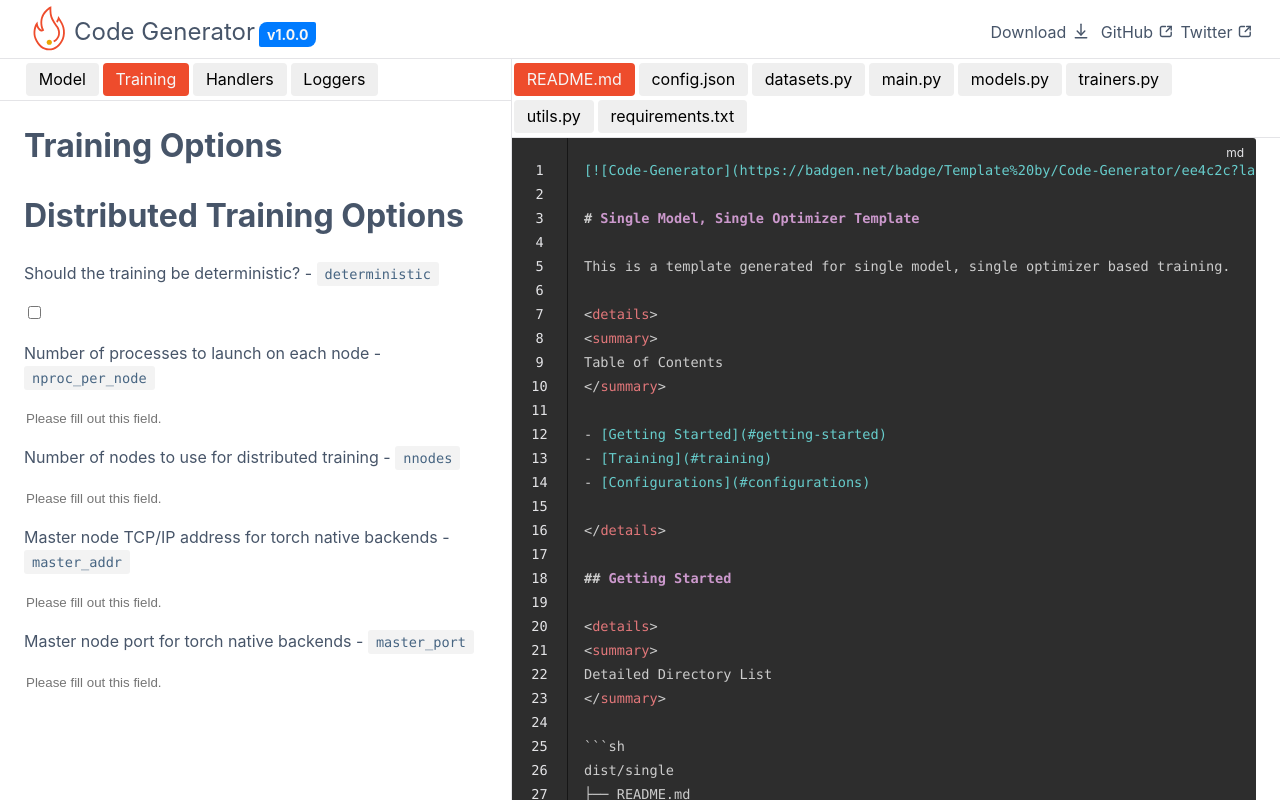
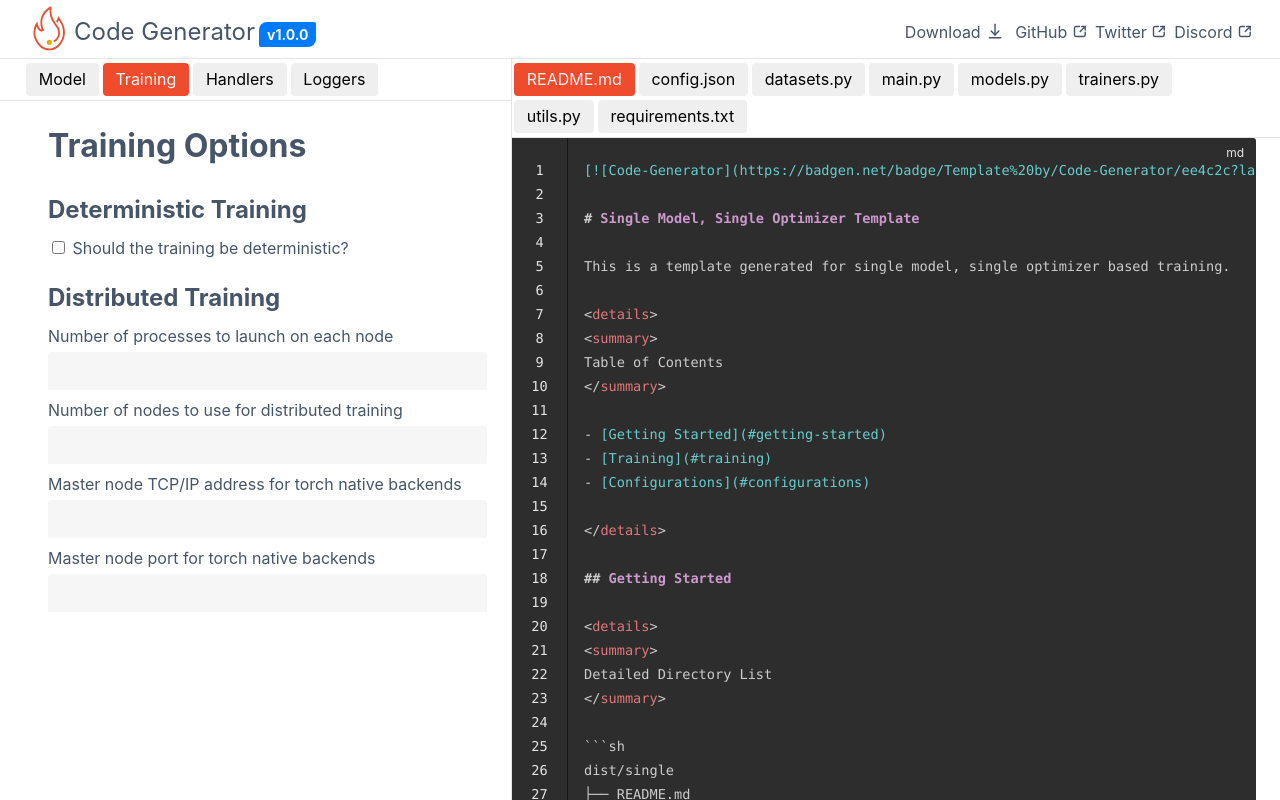
Before and after one commit to ydcjeff/code-generator-js, a Vue app: page / in a window 1280 px wide. Both pictures are taken after a click on the button "Training". Shown: the top 800 px of the page. Built offline with nearby package versions, Linux system fonts and the light colour scheme.

Commit message:
wip: style training & handlers tab, extract css into main.css

```diff
--- /dev/null
+++ b/src/assets/main.css
@@ -0,0 +1,40 @@
+/* margin for left pane tabs */
+.tab {
+  --left-pane-margin-x: 1.5rem;
+  margin: 0 var(--left-pane-margin-x);
+}
+/* input style for text and number */
+input {
+  font-family: var(--font-family-base);
+  font-size: var(--font-size);
+}
+input[type='text'],
+input[type='number'] {
+  border-radius: 3px 3px 0 0;
+  border: 1px solid var(--c-white-light);
+  background: var(--c-white-light);
+  padding: 0.5rem 1rem;
+  width: 100%;
+}
+.inputs-wrapper {
+  position: relative;
+}
+input[type='text'] ~ .expand,
+input[type='number'] ~ .expand {
+  position: absolute;
+  bottom: 0;
+  left: 0;
+  width: 100%;
+  border-bottom: 2px solid var(--c-brand-red);
+  transform: scaleX(0);
+  transition: transform 0.25s ease-in-out;
+}
+input[type='text']:focus,
+input[type='number']:focus {
+  outline: none;
+  background: var(--c-white);
+}
+input[type='text']:focus ~ .expand,
+input[type='number']:focus ~ .expand {
+  transform: scaleX(1);
+}
--- a/src/components/NavBar.vue
+++ b/src/components/NavBar.vue
@@ -85,6 +85,40 @@
         rel="noopener noreferrer"
       >
         Twitter
+        <svg
+          xmlns="http://www.w3.org/2000/svg"
+          xmlns:xlink="http://www.w3.org/1999/xlink"
+          aria-hidden="true"
+          role="img"
+          class="iconify iconify--system-uicons"
+          width="15"
+          height="15"
+          preserveAspectRatio="xMidYMid meet"
+          viewBox="0 0 21 21"
+        >
+          <g
+            fill="none"
+            fill-rule="evenodd"
+            stroke="currentColor"
+            stroke-width="2"
+            stroke-linecap="round"
+            stroke-linejoin="round"
+          >
+            <path d="M18.5 8.5v-5h-5"></path>
+            <path d="M18.5 3.5l-7 7"></path>
+            <path
+              d="M10.5 3.5h-5a2 2 0 0 0-2 2v10a2 2 0 0 0 2 2h11a2 2 0 0 0 2-2v-4"
+            ></path>
+          </g>
+        </svg>
+      </a>
+      <a
+        class="external-links"
+        href="https://discord.gg/djZtm3EmKj"
+        target="_blank"
+        rel="noopener noreferrer"
+      >
+        Discord
         <svg
           xmlns="http://www.w3.org/2000/svg"
           xmlns:xlink="http://www.w3.org/1999/xlink"
--- a/src/components/TabHandlers.vue
+++ b/src/components/TabHandlers.vue
@@ -1,29 +1,35 @@
 <template>
-  <div class="handlers">
-    <p>{{ _to_save.description }}</p>
+  <div class="tab handlers">
+    <h1>Ignite Handlers Options</h1>
+    <h2>Checkpointing</h2>
+    <p>{{ to_save.description }}</p>
     <div
-      v-for="(value, key, index) in _to_save.options"
+      v-for="(value, key, index) in to_save.options"
       :key="index"
       class="saving"
     >
+      <label :for="key">
         <input
           :id="key"
           :type="value.type"
           :value="key"
-        v-model="to_save[key]"
-        @change="saveConfig('to_save', to_save)"
+          v-model="toSave[key]"
+          @change="saveConfig('to_save', toSave)"
         />
-      <label :for="key">{{ titleCase(key) }} ({{ value.description }})</label>
+        {{ titleCase(key) }} ({{ value.description }})</label
+      >
     </div>
     <div v-for="(h, index) in restHandlers" :key="index" class="inputs-wrapper">
       <template v-if="h.type === 'checkbox'">
+        <label :for="h.name">
           <input
             :id="h.name"
             :type="h.type"
             v-model="restHandlersValue[h.name]"
             @change="saveConfig(h.name, restHandlersValue[h.name])"
           />
-        <label :for="h.name">{{ h.description }}</label>
+          {{ h.description }}</label
+        >
       </template>
       <template v-else-if="h.type === 'number'">
         <label :for="h.name">{{ h.description }}</label>
@@ -63,61 +69,34 @@ export default {
       restHandlersObj[k] = ''
     }
     const restHandlersValue = ref(restHandlersObj)
-    const to_save = ref({})
-    return { to_save, restHandlers, restHandlersValue, saveConfig }
-  },
-  data() {
+    const toSave = ref({})
+
     return {
-      _to_save: to_save
-    }
-  },
-  methods: {
-    titleCase(value) {
-      return value[0].toUpperCase() + value.slice(1)
+      to_save,
+      toSave,
+      restHandlers,
+      restHandlersValue,
+      saveConfig,
+      titleCase
     }
   }
+}
+
+function titleCase(value) {
+  return value[0].toUpperCase() + value.slice(1)
 }
 </script>
 
 <style scoped>
-.handlers {
-  padding: 0 1rem;
+@import url('../assets/main.css');
+
+.tab label {
+  display: block;
+  width: max-content;
+  margin-top: 0.5rem;
+  margin-bottom: 0.25rem;
 }
 .saving {
   margin: 0.75rem;
 }
-input {
-  font-family: var(--font-family-base);
-  font-size: var(--font-size);
-}
-input[type='text'],
-input[type='number'] {
-  border-radius: 3px 3px 0 0;
-  border: 1px solid var(--c-white-light);
-  background: var(--c-white-light);
-  padding: 0.5rem 1rem;
-  width: 100%;
-}
-.inputs-wrapper {
-  position: relative;
-}
-input[type='text'] ~ .expand,
-input[type='number'] ~ .expand {
-  position: absolute;
-  bottom: 0;
-  left: 0;
-  width: 100%;
-  border-bottom: 2px solid var(--c-brand-red);
-  transform: scaleX(0);
-  transition: transform 0.25s ease-in-out;
-}
-input[type='text']:focus,
-input[type='number']:focus {
-  outline: none;
-  background: var(--c-white);
-}
-input[type='text']:focus ~ .expand,
-input[type='number']:focus ~ .expand {
-  transform: scaleX(1);
-}
 </style>
--- a/src/components/TabModel.vue
+++ b/src/components/TabModel.vue
@@ -1,8 +1,8 @@
 <template>
-  <div class="tab-model">
+  <div class="tab model">
     <h1>Model Selection</h1>
     <div class="domain">
-      <h2><label for="domain-select">Domain:</label></h2>
+      <h2><label for="domain-select">Domain</label></h2>
       <select
         name="domain"
         id="domain-select"
@@ -21,7 +21,7 @@
     </div>
     <div class="subdomain" v-if="selectedDomain">
       <h3>
-        <label for="subdomain-select">{{ selectedDomain }} Sub Domains:</label>
+        <label for="subdomain-select">{{ selectedDomain }} Sub Domains</label>
       </h3>
       <select
         name="subdomain"
@@ -42,7 +42,7 @@
     <div class="model" v-if="selectedSubDomain">
       <h4>
         <label for="model-select"
-          >{{ selectedSubDomain }} Available Models:</label
+          >{{ selectedSubDomain }} Available Models</label
         >
       </h4>
       <select
@@ -126,9 +126,8 @@ export default {
 </script>
 
 <style scoped>
-.tab-model {
-  margin: 0 1.5rem;
-}
+@import url('../assets/main.css');
+
 .domain,
 .subdomain,
 .model {
--- a/src/components/TabTraining.vue
+++ b/src/components/TabTraining.vue
@@ -1,28 +1,102 @@
 <template>
-  <h1>Training Options</h1>
-  <ConfigComponent
-    title="Distributed Training Options"
-    :configsFromFile="tranining"
-    @add-config="saveConfig"
-  ></ConfigComponent>
+  <div class="tab training">
+    <h1>Training Options</h1>
+    <h2 class="training">Deterministic Training</h2>
+    <label :for="deterministic.name">
+      <input
+        :name="deterministic.name"
+        :id="deterministic.name"
+        :type="deterministic.type"
+        v-model="isDeterministic"
+        @change="saveDeterministic"
+      />
+      {{ deterministic.description }}</label
+    >
+    <h2 class="training">Distributed Training</h2>
+    <div
+      v-for="(d, index) in distributedConfigs"
+      :key="index"
+      class="inputs-wrapper distributed"
+    >
+      <label :for="d.name">{{ d.description }}</label>
+      <input
+        :name="d.name"
+        :type="d.type"
+        :id="d.name"
+        v-if="d.type === 'number'"
+        v-model.number="distributedValue[d.name]"
+        @change="saveDistributed(d.name, distributedValue[d.name])"
+      />
+      <input
+        :name="d.name"
+        :type="d.type"
+        :id="d.name"
+        v-else
+        v-model.trim="distributedValue[d.name]"
+        @change="saveDistributed(d.name, distributedValue[d.name])"
+      />
+      <span class="expand"></span>
+    </div>
+  </div>
 </template>
 
 <script>
-import ConfigComponent from './configurations/ConfigComponent.vue'
-import trainingConfig from '../metadata/training.json'
+import { computed, ref } from 'vue'
+import {
+  deterministic,
+  nproc_per_node,
+  nnodes,
+  master_addr,
+  master_port
+} from '../metadata/training.json'
 import { saveConfig } from '../store'
 
 export default {
-  components: {
-    ConfigComponent
-  },
-  data() {
+  setup() {
+    const isDeterministic = ref(false)
+    const distributedValue = ref({})
+    const distributedConfigs = [
+      nproc_per_node,
+      nnodes,
+      master_addr,
+      master_port
+    ]
+
+    // computed properties
+    const saveDeterministic = computed(() => {
+      saveConfig(deterministic.name, isDeterministic.value)
+    })
     return {
-      tranining: trainingConfig,
-      saveConfig
+      deterministic,
+      isDeterministic,
+      saveDeterministic,
+      distributedConfigs,
+      distributedValue,
+      saveDistributed
     }
   }
 }
+
+function saveDistributed(key, value) {
+  saveConfig(key, value)
+}
 </script>
 
-<style></style>
+<style scoped>
+@import url('../assets/main.css');
+
+.training {
+  margin-bottom: 0;
+}
+.training ~ label {
+  display: block;
+  margin-top: 0.5rem;
+  width: max-content;
+}
+.tab .distributed label {
+  display: block;
+  margin-top: 0.5rem;
+  margin-bottom: 0.25rem;
+  width: max-content;
+}
+</style>
```
Lines whose indentation alone changed are shown as unchanged.
